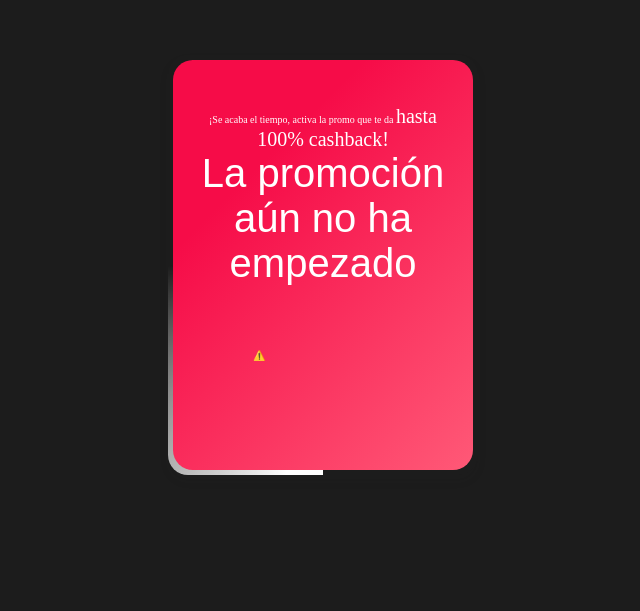
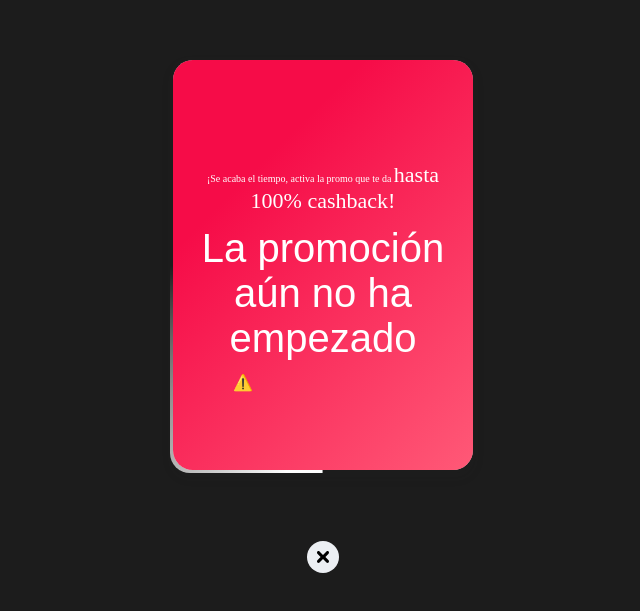
Before and after one commit to UzyOrg/Countdown, a plain HTML site: page index.html in a window 1280 px wide. Shown: the part 135-746 px from the top of the page, without its empty margins (317-957 px from the left). Drawn offline with nearby package versions, Linux system fonts and the light colour scheme; no server answers; a web font is replaced by a local one.

Commit message:
final bones

```diff
--- a/index.html
+++ b/index.html
@@ -8,6 +8,16 @@
     <script src="https://unpkg.com/@lottiefiles/lottie-player@latest/dist/lottie-player.js"></script>
   </head>
   <body>
+    <div class="pulse">
+      <div style="--i:0;"></div>
+      <div style="--i:1;"></div>
+      <div style="--i:2;"></div>
+      <div style="--i:3;"></div>
+    </div>
+    <div class="card-wrapper">
+      <img class="close-button" src="./close-button.svg" onclick="hola()" alt="">
+
+
     <div class="card">
       <p>
         ¡Se acaba el tiempo, activa la promo que te da
@@ -15,8 +25,11 @@
       </p>
       <div id="contador">La promoción aún no ha empezado</div>
       <script>
+        document.querySelector(".close-button").addEventListener("click",()=>{
+          console.log("hola")
+        })
         const fecha1 = new Date(
-          "July 30, 2024 12:00:00 GMT-0600"
+          "August 6, 2024 12:00:00 GMT-0600"
         ).toLocaleString("en-US", {
           timeZone: "America/Mexico_City",
         });
@@ -24,7 +37,7 @@
         console.log(primeraFechaLimite);
 
         const fecha2 = new Date(
-          "August 4, 2024 21:00:00 GMT-0600"
+          "August 7, 2024 21:00:00 GMT-0600"
         ).toLocaleString("en-US", {
           timeZone: "America/Mexico_City",
         });
@@ -94,14 +107,14 @@
         }
 
         // Actualizar el contador cada segundo
-        // const intervalo = setInterval(actualizarContador, 1000);
+        const intervalo = setInterval(actualizarContador, 1000);
 
         // Actualizar el contador al cargar la página
         actualizarContador();
       </script>
       <lottie-player
         class="lottie"
-        src="https://lottie.host/ff0e7b09-c18c-42a7-bd00-0b3592acaae8/4l065CLCdF.json"
+        src="https://lottie.host/4bcee8bc-df68-469e-bf44-311921597163/F2JYJHaDoa.json"
         background="transparent"
         speed="1"
         direction="2"
@@ -110,5 +123,6 @@
         loop
       ></lottie-player>
     </div>
+  </div>
   </body>
 </html>
--- a/style.css
+++ b/style.css
@@ -40,14 +40,48 @@ body {
   justify-content: center;
   background-color: rgb(28, 28, 28);
 }
+.close-button{
+  position: absolute;
+  bottom: -100px;
+  left: 0;
+  right: 0;
+  margin: 0 auto;
+  opacity: 0.2;
+  animation: appear 2s ease forwards;
+  animation-delay: 2s;
+  pointer-events: none; /* Desactiva los eventos de clic */
+  z-index: 100;
+}
+.card-wrapper{
+  position: relative;
+}
+.pulse{
+  width: 300px;
+  height: 410px;
+  border-radius: 20px;
+  position: absolute;
+  z-index: -3;
+}
+.pulse div{
+   position: absolute;
+   width: 100%;
+   height: 100%;
+   opacity: 0.2;
+   background: #fff;
+   border-radius: 20px;
+   animation: pulse 1s ease-out infinite;
+   animation-delay: calc(1s * var(--i));
+}
 .card {
   position: relative;
-  width: 310px;
-  height: 420px;
+  width: 306px;
+  height: 416px;
   border-radius: 20px;
   box-shadow: 0 6px 10px 0 rgba(33,34,36,0.08);
   padding: 24px;
+  padding-top: 48px;
   display: flex;
+  gap: 12px;
   flex-direction: column;
   justify-content: center;
   align-items: center;
@@ -92,18 +126,19 @@ body {
   color: white;
   position: absolute;
 }
-.card:first-child {
+.card > p:first-child {
   font-family: "PP Open Sans Bold";
   font-size: 10px;
 }
 .card span {
   font-family: "PP Open Sans Bold";
-  font-size: 20px;
+  font-size: 22px;
 }
 .lottie {
-  width: 140px;
-  height: 140px;
-  margin: 0 auto;
+  width: 180px;
+  height: auto;
+  margin-inline: auto;
+  opacity: 1;
 }
 #contador {
   display: flex;
@@ -150,7 +185,7 @@ body {
     font-size: 40px;
   }
   .temporalidad {
-    font-size: 20px;
+    font-size: 12px;
   }
 }
 @media screen and (max-width: 514px) {
@@ -158,7 +193,7 @@ body {
     font-size: 20px;
   }
   .contador {
-    font-size: 32px;
+    font-size: 42px;
   }
   .temporalidad {
     font-size: 12px;
@@ -166,10 +201,22 @@ body {
 }
 @media screen and (max-width: 411px) {
   #contador {
-    font-size: 20px;
+    font-size: 30px;
   }
 }
 @keyframes rotate {
   0%{ transform: rotate(0deg)}
   100%{transform: rotate(-360deg)}
 }
+@keyframes pulse {
+  100%{
+    opacity: 0;
+    transform: scale(1.2);
+  }
+}
+@keyframes appear {
+  100%{
+    opacity: 1;
+    pointer-events: auto; /* Desactiva los eventos de clic */
+  }
+}
```
Also changed, not shown: close-button.svg (added).
